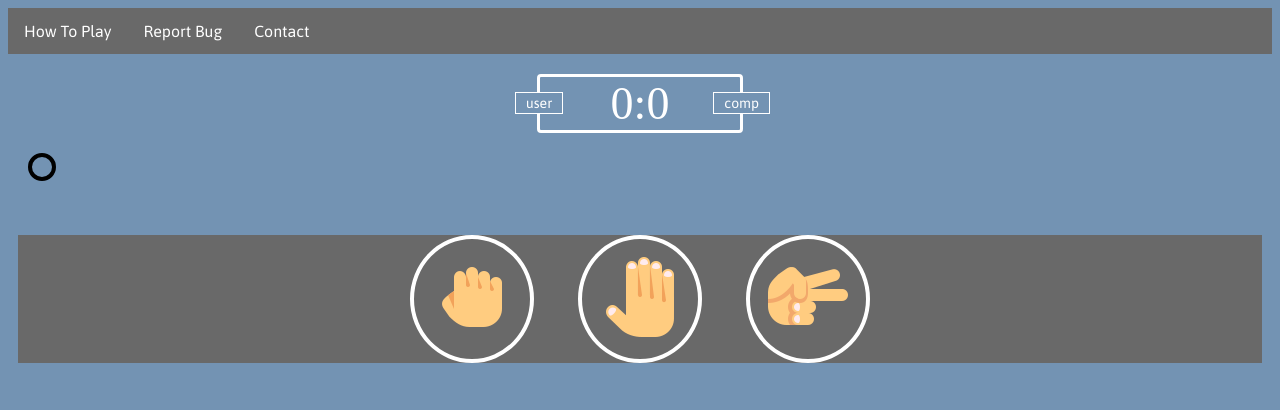
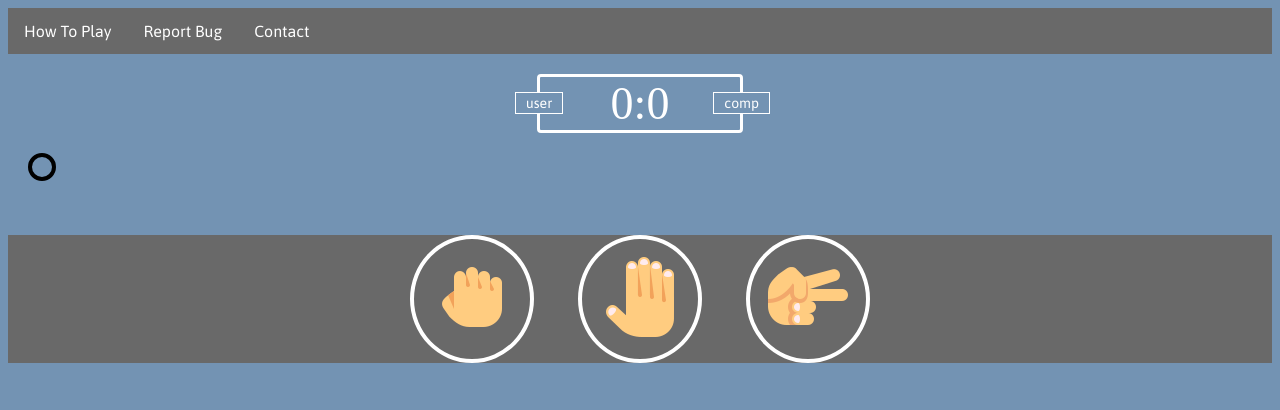
Before and after one commit to 123jracine/RockPaperScissors-Pretty, a plain HTML site: page index.html in a window 1280 px wide. In both pictures the pointer is over the element 640 px from the left and 299 px from the top of the page. Shown: the top 410 px of the page. Drawn offline with Linux system fonts and the light colour scheme.

Commit message:
Update style.css

```diff
--- a/style.css
+++ b/style.css
@@ -4,7 +4,7 @@
 }
 
 .choices {
-  margin: 50px 10px;
+  margin: 50px 0px;
   text-align: center
 }
 
@@ -18,7 +18,8 @@
 
 .choices:hover {
   cursor: pointer;
-  background: #696969;
+  background-color: #696969;
+
 }
 
 .score-board {
```
